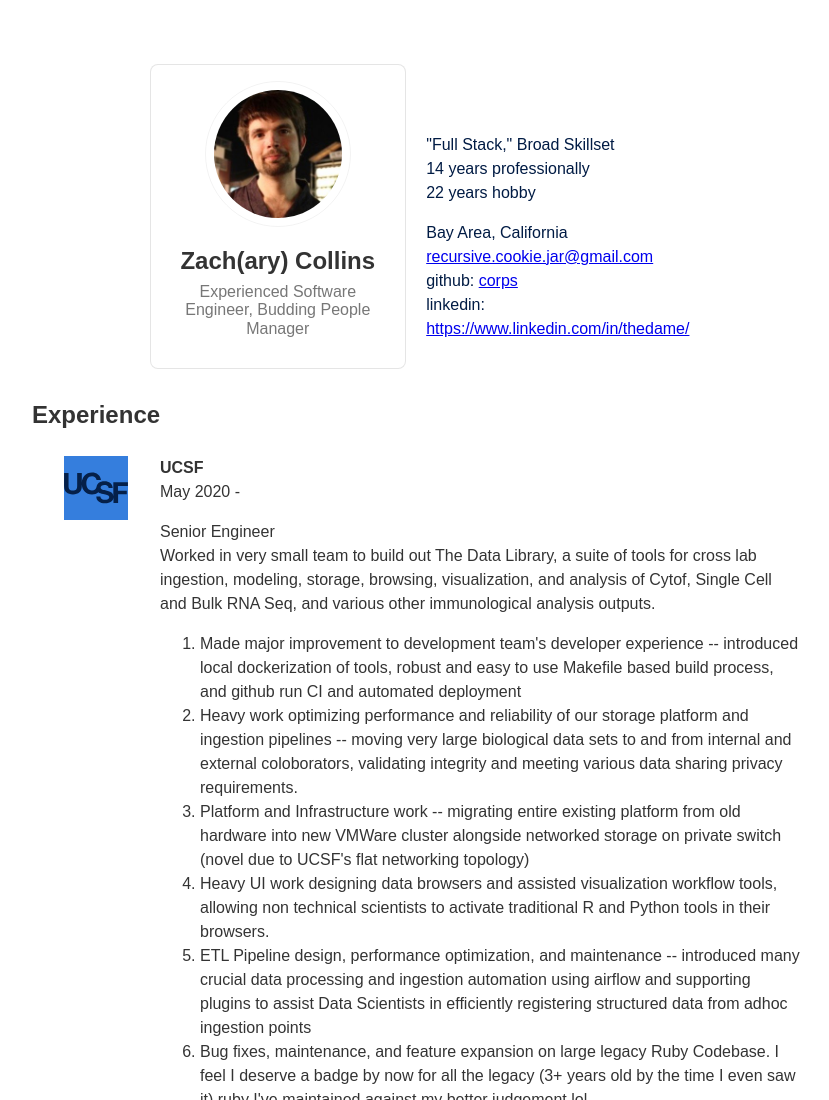
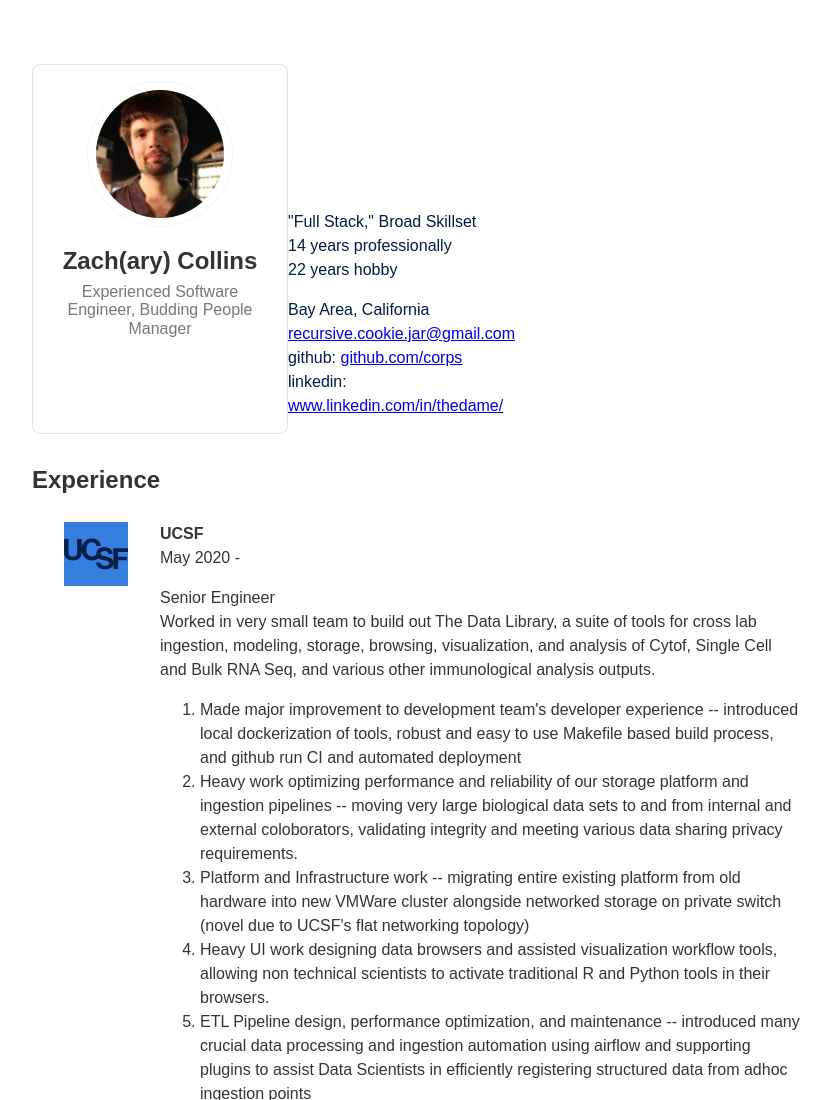
Before and after one commit to corps/resume, a plain HTML site: page index.html in a window 1280 px wide. Shown: the top 1100 px of the page, without its empty margins (224-1053 px from the left). Drawn offline with nearby package versions, Linux system fonts and the light colour scheme.

Commit message:
Update index.html

```diff
--- a/index.html
+++ b/index.html
@@ -9,8 +9,8 @@
 
 <body class="avenir black-80">
   <section class="mw7 center pt3 pt5-ns">
-    <section class="tc">
-      <article class="dib-ns mw5 bg-white br3 pa3 ba b--black-10">
+    <section class="dt tc">
+      <article class="dtc mw5 bg-white br3 pa3 ba b--black-10">
         <div class="tc">
           <img src="./profile.jpg" class="br-100 h4 w4 dib ba b--black-05 pa2">
           <h1 class="f3 mb2">Zach(ary) Collins</h1>
@@ -18,7 +18,7 @@
         </div>
       </article>
 
-      <article class="dib-ns mw5 ml3 lh-copy navy tl">
+      <article class="dtc mw5 ml3 lh-copy navy tl">
         <p class="mb3">
           "Full Stack," Broad Skillset<br/> 14 years professionally<br/> 22 years hobby<br/>
         </p>
@@ -26,8 +26,8 @@
         <p>
           Bay Area, California<br/>
           <a href="mailto:recursive.cookie.jar@gmail.com">recursive.cookie.jar@gmail.com</a>
-           github: <a href="https://github.com/corps">corps</a><br/>
-           linkedin: <a href="https://www.linkedin.com/in/thedame/">https://www.linkedin.com/in/thedame/</a><br/>
+           github: <a href="https://github.com/corps">github.com/corps</a><br/>
+           linkedin: <a href="https://www.linkedin.com/in/thedame/">www.linkedin.com/in/thedame/</a><br/>
         </p>
       </article>
     </section>
```
